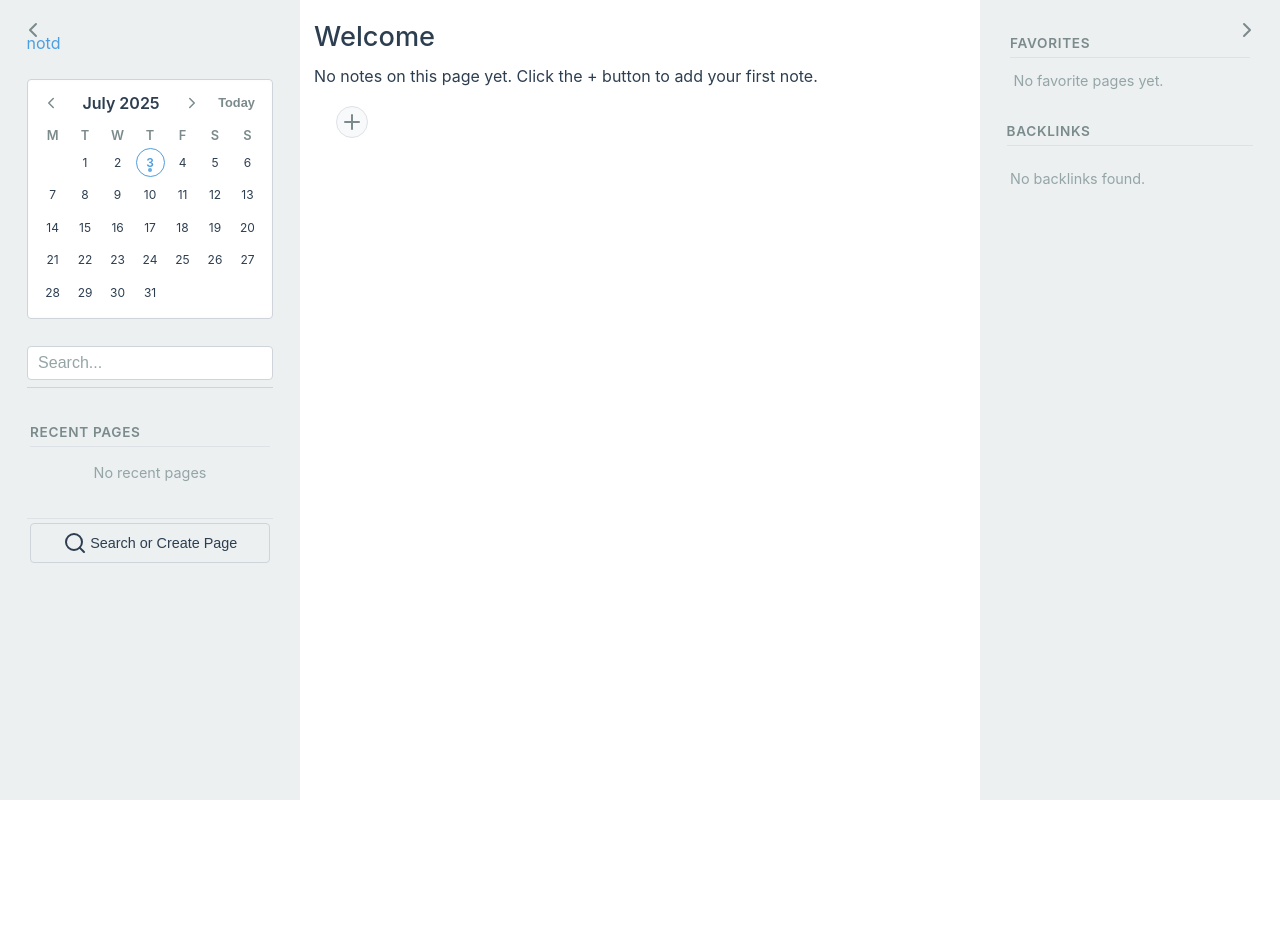
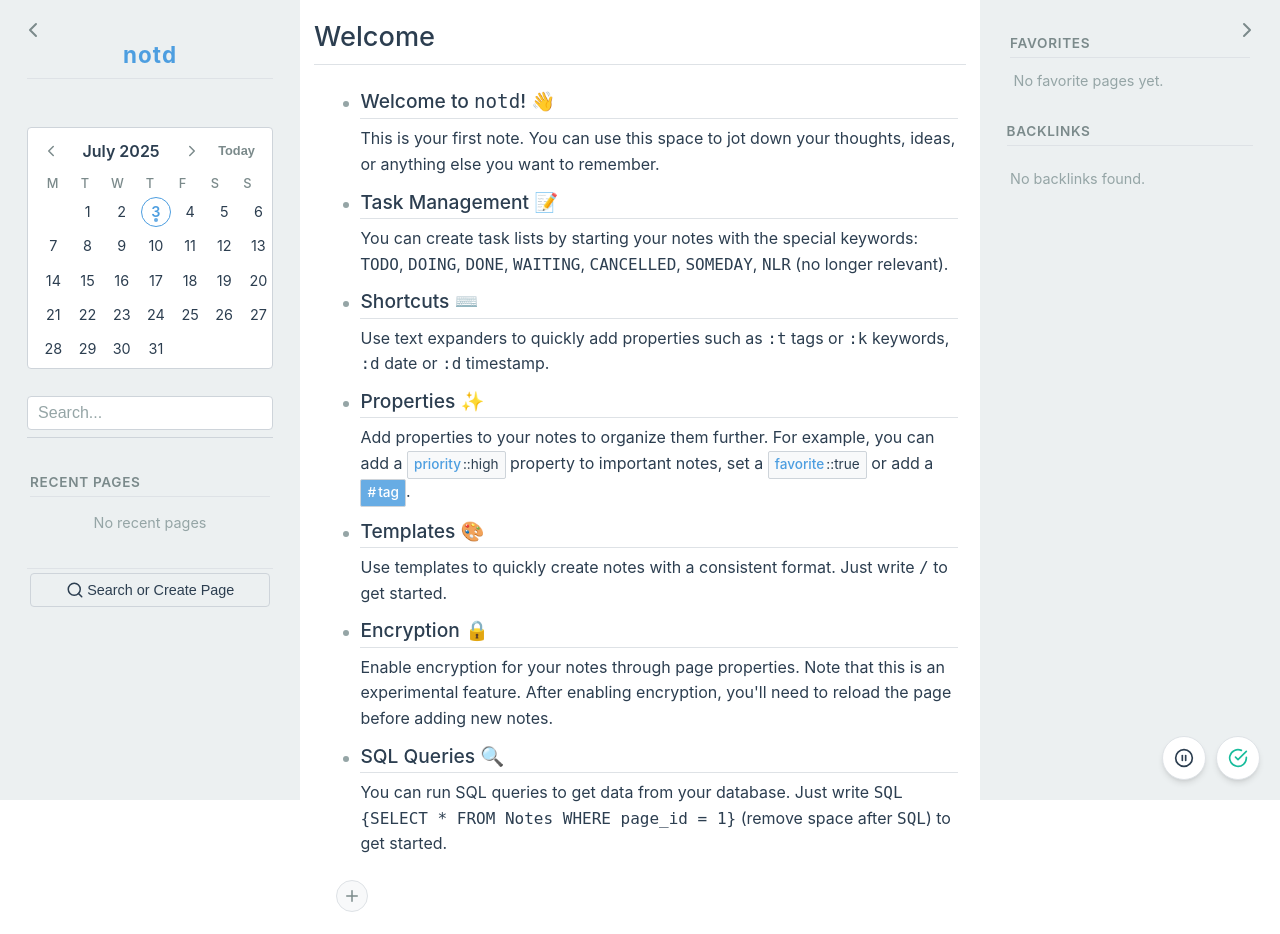
Before and after one commit to andjar/notd, a PHP site: page /page.php?page=Welcome in a window 1280 px wide. Before the commit the page ends 800 px from the top, so only its background shows below. Run offline with PHP 8.4, Linux system fonts and the light colour scheme; data that the repository does not hold is empty; some libraries are stand-ins or nearby versions.

Commit message:
Refactor CSS components and enhance styling
- Introduced new calendar and icon components in the modular CSS structure for improved organization and maintainability.
- Updated page.php to link the new calendar and icons stylesheets.
- Enhanced sidebar styles with a new app title design for better visual appeal and user experience.
- Streamlined utilities and removed outdated calendar styles from the main utilities.css file, consolidating them into the new calendar component.
- Updated README.md to reflect the latest changes in the modular CSS structure.

```diff
--- a/assets/css/calendar.css
+++ b/assets/css/components/calendar.css
@@ -1,4 +1,4 @@
-/* assets/css/calendar.css */
+/* ========== CALENDAR WIDGET COMPONENT ========== */
 
 .calendar-widget {
     background-color: var(--ls-primary-background-color);
@@ -36,14 +36,17 @@
     align-items: center;
     justify-content: center;
 }
+
 .arrow-btn:hover {
     background-color: var(--ls-tertiary-background-color);
     color: var(--ls-primary-text-color);
 }
+
 .arrow-btn svg {
     width: 18px;
     height: 18px;
 }
+
 .today-btn {
     font-size: var(--ls-font-size-xs);
     font-weight: var(--ls-font-weight-semibold);
@@ -96,6 +99,7 @@
     font-weight: var(--ls-font-weight-semibold);
     position: relative;
 }
+
 .calendar-day.has-content::after {
     content: '';
     position: absolute;
@@ -113,6 +117,7 @@
     color: var(--ls-accent-text-color);
     font-weight: var(--ls-font-weight-bold);
 }
+
 .calendar-day.current-page.has-content::after {
     background-color: var(--ls-accent-text-color);
 }
@@ -125,3 +130,22 @@
         box-shadow: 0 0 0px 4px var(--ls-accent-transparent);
     }
 }
+
+/* Dark theme adjustments for calendar */
+[data-theme="dark"] .calendar-widget {
+    background-color: var(--ls-secondary-background-color);
+    border-color: var(--ls-border-color);
+}
+
+[data-theme="dark"] .calendar-day:not(.empty):hover {
+    background-color: var(--ls-tertiary-background-color);
+}
+
+[data-theme="dark"] .calendar-day.today {
+    color: var(--ls-accent-10);
+    border-color: var(--ls-accent-10);
+}
+
+[data-theme="dark"] .calendar-day.has-content::after {
+    background-color: var(--ls-accent-10);
+}
--- a/assets/css/icons.css
+++ b/assets/css/components/icons.css
@@ -1,4 +1,6 @@
-/* Custom icon system using SVG backgrounds */
+/* ========== CUSTOM ICON SYSTEM ========== */
+
+/* Base icon class */
 .icon {
     display: inline-block;
     width: 1em;
@@ -35,15 +37,101 @@
 }
 
 /* Size variants */
-.icon-sm { width: 0.875em; height: 0.875em; }
-.icon-lg { width: 1.25em; height: 1.25em; }
-.icon-xl { width: 1.5em; height: 1.5em; }
-.icon-2xl { width: 2em; height: 2em; }
-.icon-3xl { width: 3em; height: 3em; }
-.icon-4xl { width: 4em; height: 4em; }
+.icon-sm {
+    width: 0.875em;
+    height: 0.875em;
+}
+
+.icon-lg {
+    width: 1.25em;
+    height: 1.25em;
+}
+
+.icon-xl {
+    width: 1.5em;
+    height: 1.5em;
+}
+
+.icon-2xl {
+    width: 2em;
+    height: 2em;
+}
+
+.icon-3xl {
+    width: 3em;
+    height: 3em;
+}
+
+.icon-4xl {
+    width: 4em;
+    height: 4em;
+}
 
 /* Color utilities */
-.icon-primary { color: var(--primary-color, #007bff); }
-.icon-secondary { color: var(--secondary-color, #6c757d); }
-.icon-light { color: var(--light-color, #f8f9fa); }
-.icon-dark { color: var(--dark-color, #343a40); }
+.icon-primary {
+    color: var(--ls-accent-10, #007bff);
+}
+
+.icon-secondary {
+    color: var(--ls-secondary-text-color, #6c757d);
+}
+
+.icon-light {
+    color: var(--ls-tertiary-text-color, #f8f9fa);
+}
+
+.icon-dark {
+    color: var(--ls-primary-text-color, #343a40);
+}
+
+/* Additional icon variants */
+.icon-success {
+    color: var(--ls-task-done-badge-bg, #10b981);
+}
+
+.icon-warning {
+    color: var(--ls-accent-9, #f39c12);
+}
+
+.icon-danger {
+    color: var(--ls-button-danger-bg, #dc2626);
+}
+
+.icon-info {
+    color: var(--ls-accent-8, #3498db);
+}
+
+/* Icon with background */
+.icon-with-bg {
+    background-color: var(--ls-tertiary-background-color);
+    border-radius: var(--ls-border-radius-low);
+    padding: var(--ls-space-1);
+}
+
+.icon-with-bg:hover {
+    background-color: var(--ls-secondary-background-color);
+}
+
+/* Icon in buttons */
+.button .icon,
+.action-button .icon {
+    margin-right: var(--ls-space-1);
+}
+
+.button .icon:last-child,
+.action-button .icon:last-child {
+    margin-right: 0;
+    margin-left: var(--ls-space-1);
+}
+
+/* Icon only buttons */
+.button.icon-only,
+.action-button.icon-only {
+    padding: var(--ls-space-2);
+    min-width: auto;
+}
+
+.button.icon-only .icon,
+.action-button.icon-only .icon {
+    margin: 0;
+}
--- a/assets/css/layout/sidebar.css
+++ b/assets/css/layout/sidebar.css
@@ -15,6 +15,52 @@
   color: var(--text-primary, var(--ls-primary-text-color));
   scrollbar-width: thin;
   scrollbar-color: var(--sidebar-border, var(--ls-secondary-border-color)) transparent;
+}
+
+/* App Title Styling */
+.app-header {
+  margin-bottom: var(--ls-space-4);
+  padding-bottom: var(--ls-space-3);
+}
+
+.app-title {
+  font-family: var(--ls-header-font-family);
+  font-size: var(--ls-font-size-2xl);
+  font-weight: var(--ls-font-weight-bold);
+  color: var(--ls-primary-text-color);
+  text-decoration: none;
+  display: block;
+  text-align: center;
+  padding: var(--ls-space-2) var(--ls-space-3);
+  border-radius: var(--ls-border-radius-medium);
+  background: linear-gradient(135deg, var(--ls-accent-3), var(--ls-accent-4));
+  border: 1px solid var(--ls-accent-5);
+  transition: all var(--ls-transition-fast);
+  letter-spacing: 0.05em;
+  text-transform: lowercase;
+  position: relative;
+  /* Override global link hover styles */
+  border-bottom: none !important;
+}
+
+.app-title:hover {
+  background: linear-gradient(135deg, var(--ls-accent-4), var(--ls-accent-5));
+  border-color: var(--ls-accent-6);
+  color: var(--ls-accent-11);
+  /* Override global link hover styles */
+  border-bottom: none !important;
+  padding: var(--ls-space-2) var(--ls-space-3) !important;
+  background-color: transparent !important;
+}
+
+.app-title::after {
+  content: '';
+  position: absolute;
+  bottom: -1px;
+  left: 0;
+  right: 0;
+  height: 1px;
+  background: var(--ls-secondary-border-color);
 }
 
 .sidebar::-webkit-scrollbar {
--- a/assets/css/style_modular.css
+++ b/assets/css/style_modular.css
@@ -25,6 +25,8 @@
 @import url('components/properties.css');
 @import url('components/links.css');
 @import url('components/note-styling.css');
+@import url('components/calendar.css');
+@import url('components/icons.css');
 
 /* Additional component files can be added here as they are created */
 /* @import url('components/search.css'); */
--- a/assets/css/utilities/utilities.css
+++ b/assets/css/utilities/utilities.css
@@ -5,25 +5,21 @@
   position: fixed;
   bottom: 20px;
   right: 20px;
-  z-index: 1000;
-  padding: 8px;
+  z-index: calc(var(--ls-z-index-modal) + 10); /* Higher than sidebar */
+  width: 44px;
+  height: 44px;
   border-radius: 50%;
+  background-color: var(--ls-primary-background-color);
+  border: 1px solid var(--ls-secondary-border-color);
   box-shadow: var(--ls-shadow-md);
   display: flex;
   align-items: center;
   justify-content: center;
-  width: 34px;
-  height: 34px;
-  transition: opacity 0.3s var(--ls-transition-normal),
-    transform 0.3s var(--ls-transition-normal);
+  transition: all var(--ls-transition-fast);
   transform: scale(1);
   opacity: 1;
   overflow: hidden;
-  background-color: var(--ls-save-status-bg);
-  padding: 12px;
-  width: 44px;
-  height: 44px;
-  border: 1px solid var(--ls-secondary-border-color);
+  cursor: pointer;
 }
 
 #save-status-indicator svg {
@@ -119,43 +115,31 @@
 #toggle-splash-btn {
   position: fixed;
   bottom: 20px;
-  right: 60px;
-  z-index: 1000;
-  width: 32px;
-  height: 32px;
-  padding: 4px;
+  right: 74px;
+  z-index: calc(var(--ls-z-index-modal) + 10); /* Higher than sidebar */
+  width: 44px;
+  height: 44px;
   border-radius: 50%;
-  background: var(--surface-color);
-  border: 1px solid var(--border-color);
-  color: var(--text-color);
-  cursor: pointer;
+  background-color: var(--ls-primary-background-color);
+  border: 1px solid var(--ls-secondary-border-color);
+  box-shadow: var(--ls-shadow-md);
   display: flex;
   align-items: center;
   justify-content: center;
-  transition: all 0.2s ease;
-  padding: 12px;
-  width: 44px;
-  height: 44px;
-  border: 1px solid var(--ls-secondary-border-color);
-  right: 74px;
+  transition: all var(--ls-transition-fast);
+  cursor: pointer;
 }
 
 #toggle-splash-btn:hover {
-  background: var(--surface-hover-color);
+  background-color: var(--ls-secondary-background-color);
   transform: scale(1.05);
-  transform: scale(1.05);
-  background: var(--ls-secondary-background-color);
   box-shadow: var(--ls-shadow-lg);
-}
-
-#toggle-splash-btn .icon {
-  font-size: 16px;
 }
 
 #save-status-indicator:hover,
 #toggle-splash-btn:hover {
+  background-color: var(--ls-secondary-background-color);
   transform: scale(1.05);
-  background: var(--ls-secondary-background-color);
   box-shadow: var(--ls-shadow-lg);
 }
 
@@ -180,6 +164,13 @@
   display: flex;
   align-items: center;
   gap: var(--ls-space-1);
+}
+
+/* Page Header Separator */
+.page-title-container {
+  border-bottom: 1px solid var(--ls-secondary-border-color);
+  padding-bottom: var(--ls-space-3);
+  margin-bottom: var(--ls-space-4);
 }
 
 /* Page Title Gear Icon - Smaller and more subtle */
@@ -222,56 +213,7 @@
   color: var(--ls-primary-text-color);
 }
 
-/* Calendar Widget */
-.calendar-widget {
-  background: white;
-  border: 1px solid var(--sidebar-border);
-  border-radius: 8px;
-  padding: 0.75rem;
-  box-shadow: inset 0 0 5px rgba(0, 0, 0, 0.02);
-}
-
-.calendar-header {
-  display: flex;
-  justify-content: space-between;
-  align-items: center;
-  font-weight: 600;
-  margin-bottom: 0.5rem;
-  color: var(--text-primary);
-}
-
-.arrow-btn {
-  background: none;
-  border: none;
-  cursor: pointer;
-  padding: 0.2rem 0.4rem;
-  color: var(--text-muted);
-  border-radius: 4px;
-  transition: background-color 0.2s ease;
-}
-
-.arrow-btn:hover {
-  background-color: var(--sidebar-bg);
-  color: var(--primary-color);
-}
-
-.month-year-display {
-  font-size: 1rem;
-  font-weight: 600;
-}
-
-.calendar-grid {
-  display: grid;
-  grid-template-columns: repeat(7, 1fr);
-  gap: 4px;
-  font-size: 0.75rem;
-  text-align: center;
-}
-
-.calendar-weekdays span {
-  font-weight: 600;
-  color: var(--text-muted);
-}
+/* Calendar styles moved to components/calendar.css */
 
 /* Time and Date Container */
 .time-date-container {
--- a/page.php
+++ b/page.php
@@ -275,7 +275,7 @@ function renderBacklinks($backlinks) {
 
     <!-- Theme and App Styles -->
     <?php include 'assets/css/theme_loader.php'; ?>
-            <link rel="stylesheet" href="assets/css/style_modular.css">
+    <link rel="stylesheet" href="assets/css/style_modular.css">
     <link rel="stylesheet" href="assets/css/icons.css">
     <link rel="stylesheet" href="assets/css/calendar.css">
 
```
Also changed, not shown: assets/css/README.md.
